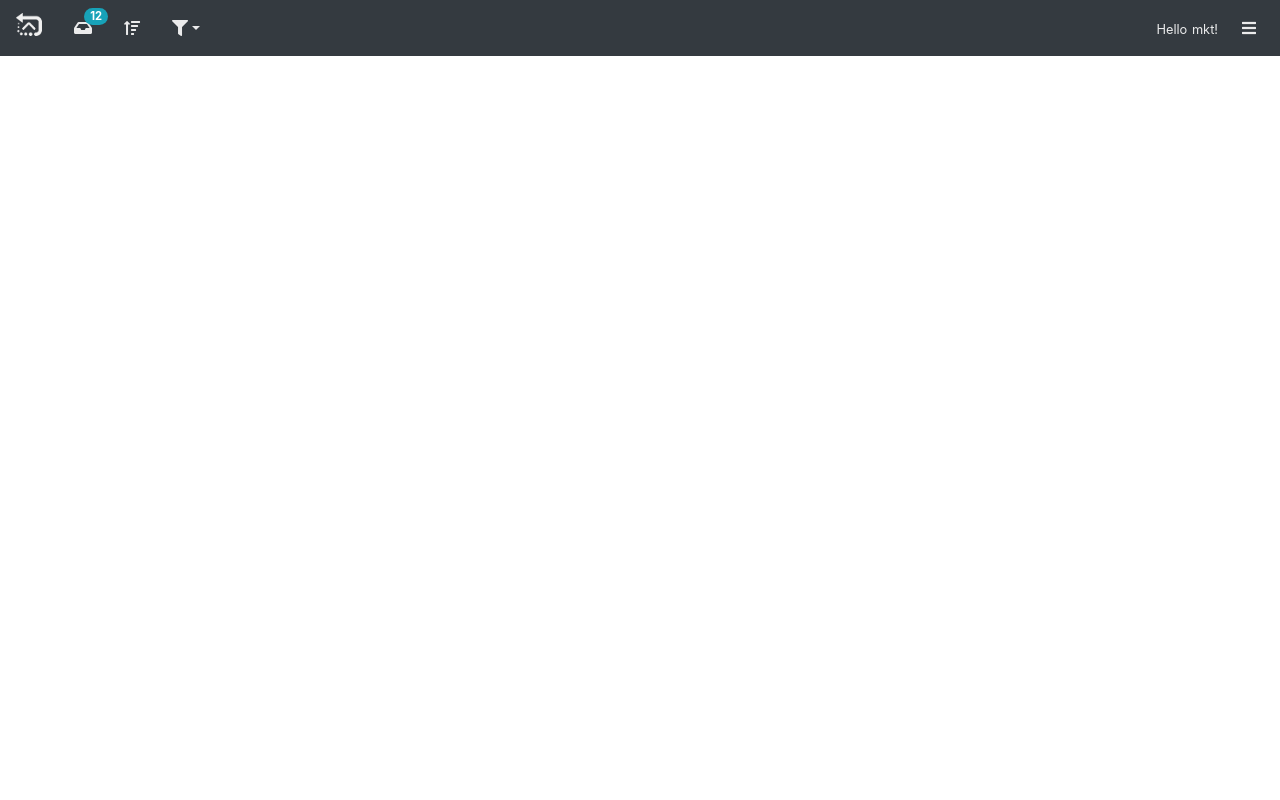
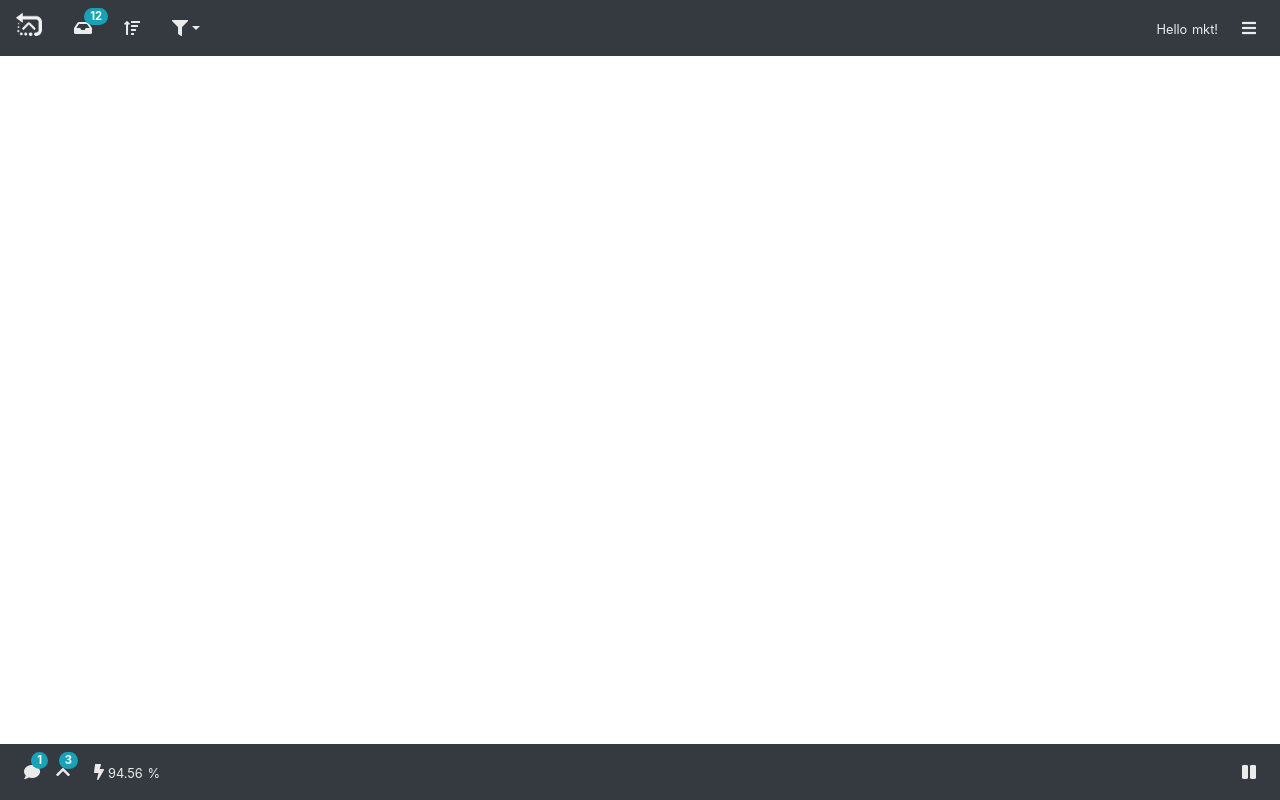
Before and after one commit to mktcode/fast-reply-v2, a Nuxt app: page / in a window 1280 px wide. Built offline with nearby package versions, Linux system fonts and the light colour scheme.

Commit message:
added NavbarBottom

```diff
--- /dev/null
+++ b/components/NavbarBottom/NavbarBottom.vue
@@ -0,0 +1,2 @@
+<template src="./template.html"></template>
+<style src="./style.sass" lang="sass"></style>
--- /dev/null
+++ b/components/NavbarBottom/style.sass
@@ -0,0 +1,26 @@
+.navbar-dark .navbar-nav .nav-link
+  position: relative
+  color: rgba(255, 255, 255, .9)
+
+.navbar-dark .navbar-text
+  color: rgba(255, 255, 255, .9)
+
+.badge-overlap
+  position: absolute
+  top: 0
+  right: 0
+  font-size: .7rem
+  padding: 3px 6px
+
+.main-menuitem:after
+  display: none
+
+@media (max-width: 575px)
+  .nav-item.dropdown
+    position: static
+
+  .nav-item .dropdown-menu
+    width: 100%
+    border: 0
+    border-radius: 0
+    margin-top: 0
--- /dev/null
+++ b/components/NavbarBottom/template.html
@@ -0,0 +1,32 @@
+<nav class="navbar fixed-bottom navbar-expand navbar-dark bg-dark" id="navbar-bottom">
+  <div class="collapse navbar-collapse">
+    <!-- Left -->
+    <ul class="navbar-nav mr-auto">
+      <li class="nav-item" data-toggle="tooltip" title="outgoing comments">
+        <a class="nav-link" href="#" data-toggle="modal" data-target="#pending-comments-modal">
+          <i class="fas fa-comment"></i>
+          <span class="badge badge-info badge-pill badge-overlap">1</span>
+        </a>
+      </li>
+      <li class="nav-item" data-toggle="tooltip" title="outgoing votes">
+        <a class="nav-link" href="#" data-toggle="modal" data-target="#pending-comments-modal">
+          <i class="fas fa-chevron-up"></i>
+          <span class="badge badge-info badge-pill badge-overlap">3</span>
+        </a>
+      </li>
+      <li class="nav-item navbar-text px-3" data-toggle="tooltip" title="Voting power">
+        <i class="fas fa-bolt"></i>
+        <small class="pl-1">94.56 %</small>
+      </li>
+    </ul>
+
+    <!-- Right -->
+    <ul class="navbar-nav ml-auto">
+      <li class="nav-item">
+        <a class="nav-link" id="play-pause-broadcast" href="#" data-toggle="tooltip" title="pause broadcasting">
+          <i class="fas fa-pause"></i>
+        </a>
+      </li>
+    </ul>
+  </div>
+</nav>
--- a/pages/index.html
+++ b/pages/index.html
@@ -1,3 +1,4 @@
 <div>
   <Navbar />
+  <NavbarBottom />
 </div>
--- a/pages/index.vue
+++ b/pages/index.vue
@@ -1,9 +1,11 @@
 <script>
 import Navbar from '~/components/Navbar/Navbar'
+import NavbarBottom from '~/components/NavbarBottom/NavbarBottom'
 
 export default {
   components: {
-    Navbar
+    Navbar,
+    NavbarBottom
   }
 }
 </script>
```
